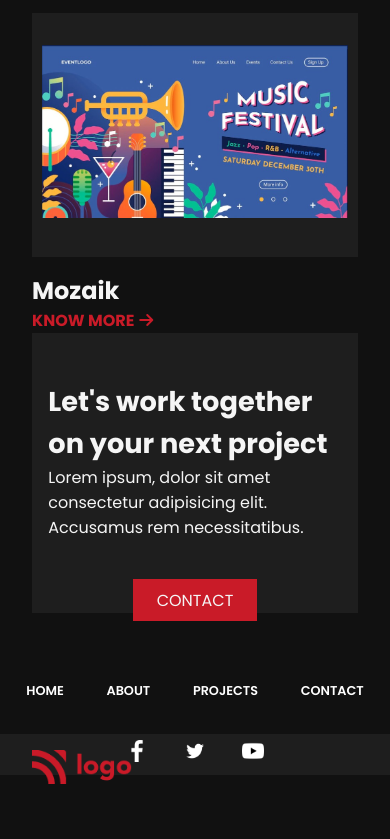
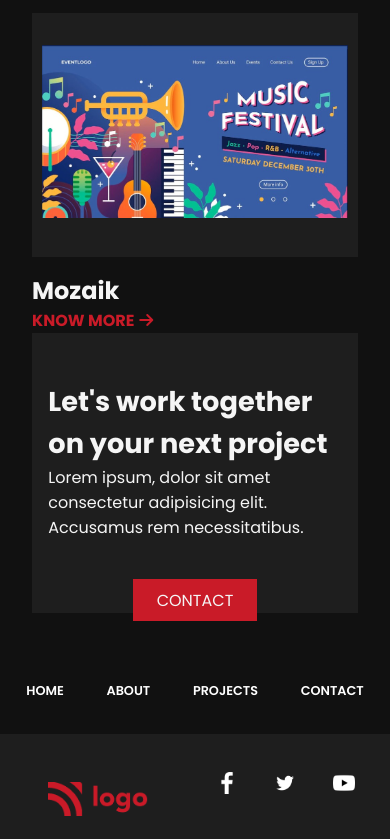
Before and after one commit to karanch577/css-project-15, a plain HTML site: page index.html in a window 390 px wide. Shown: the part 3742-4581 px from the top of the page. Before the commit the page ends 4533 px from the top, so only its background shows below. Drawn offline with Linux system fonts and the light colour scheme.

Commit message:
footer fix

```diff
--- a/style.css
+++ b/style.css
@@ -390,8 +390,7 @@
       margin: 0 2em;
     }
 
-    .services-cards,
-    .footer-bottom{
+    .services-cards{
       padding: 0 2em;
     }
 
@@ -415,4 +414,14 @@
     .contact-heading{
       font-size: 1.7rem;
     }
+
+    .footer-icon{
+      position: absolute;
+      right: 5%;
+    }
+
+    .footer-bottom .logo{
+      position: relative;
+      right: 5em;
+    }
   }
```
